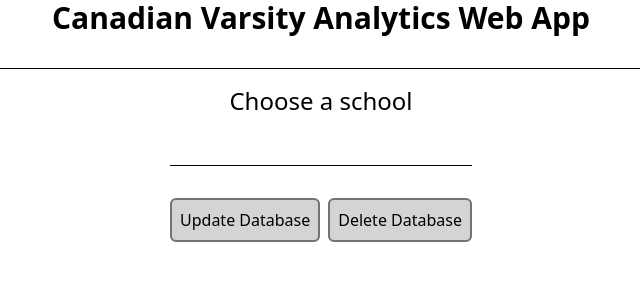
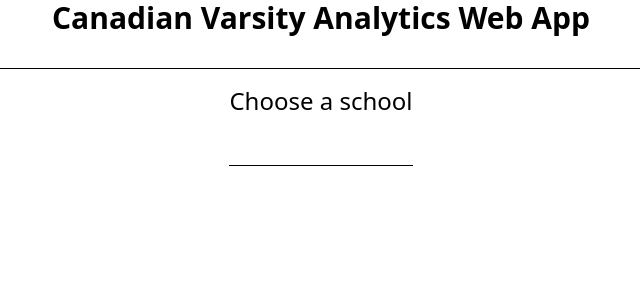
Before and after one commit to MatthewdeHaas/varsity-analytics, a Flask app: page / in a window 1280 px wide. Shown: the top 300 px of the page, without its empty margins (319-959 px from the left). Run offline with Flask 3, Linux system fonts and the light colour scheme; data that the repository does not hold is empty; some libraries are stand-ins or nearby versions.

Commit message:
Remove update/delete db buttons.

```diff
--- a/app/templates/index.html
+++ b/app/templates/index.html
@@ -26,22 +26,22 @@
 
       <div class="flex flex-row space-x-2">
 
-        <button
-              class="p-2 border-2 bg-neutral-300 border-neutral-500 rounded-md"
-              hx-get="/database/update"
-              hx-swap="innerHMTL"
-              hx-target="#database-updated"
-          >
-          Update Database
-        </button>
-        <button
-              class="p-2 border-2 bg-neutral-300 border-neutral-500 rounded-md"
-              hx-get="/database/delete"
-              hx-swap="innerHMTL"
-              hx-target="#database-deleted"
-          >
-          Delete Database
-        </button>
+        <!-- <button  -->
+        <!--       class="p-2 border-2 bg-neutral-300 border-neutral-500 rounded-md" -->
+        <!--       hx-get="/database/update" -->
+        <!--       hx-swap="innerHMTL" -->
+        <!--       hx-target="#database-updated" -->
+        <!--   > -->
+        <!--   Update Database -->
+        <!-- </button> -->
+        <!-- <button  -->
+        <!--       class="p-2 border-2 bg-neutral-300 border-neutral-500 rounded-md" -->
+        <!--       hx-get="/database/delete" -->
+        <!--       hx-swap="innerHMTL" -->
+        <!--       hx-target="#database-deleted" -->
+        <!--   > -->
+        <!--   Delete Database -->
+        <!-- </button> -->
       </div>
 
       <div id="database-updated"></div>
```
